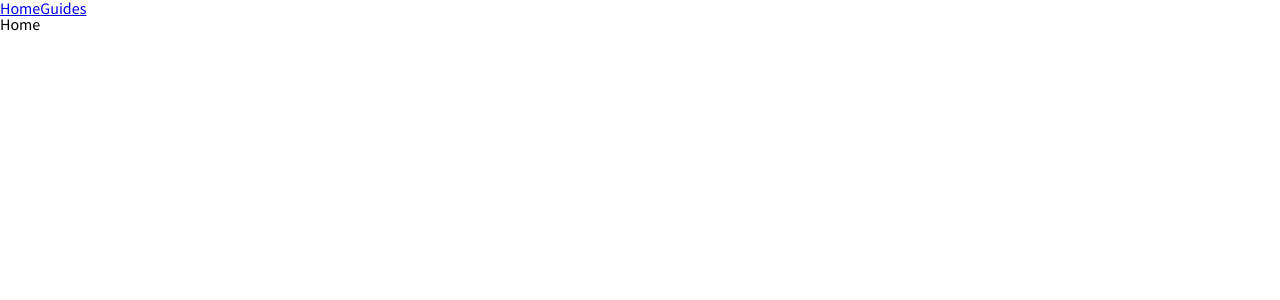
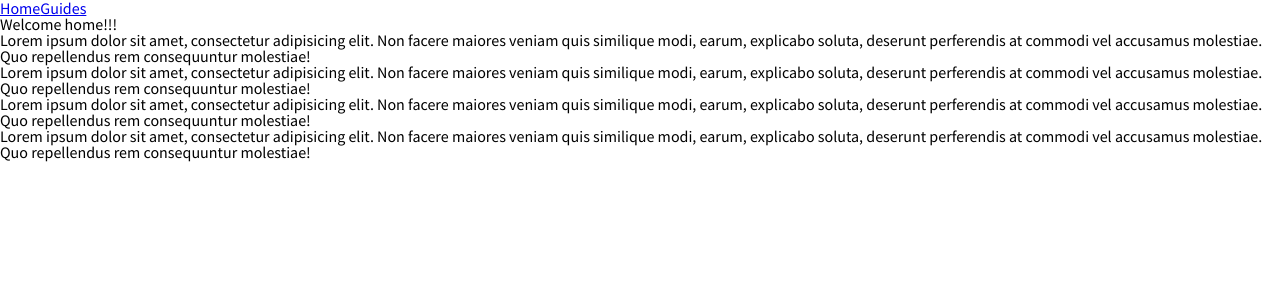
Before and after one commit to SumiSeo/kaka, a Next.js app: page / in a window 1280 px wide. Shown: the top 300 px of the page. Built offline with nearby package versions, Linux system fonts and the light colour scheme.

Commit message:
chore(mockup): add mockup html tag

```diff
--- a/pages/index.tsx
+++ b/pages/index.tsx
@@ -8,7 +8,33 @@ const inter = Inter({ subsets: ["latin"] });
 export default function Home() {
   return (
     <>
-      <div>Home</div>
+      <div>
+        <h1>Welcome home!!!</h1>
+        <p>
+          Lorem ipsum dolor sit amet, consectetur adipisicing elit. Non facere
+          maiores veniam quis similique modi, earum, explicabo soluta, deserunt
+          perferendis at commodi vel accusamus molestiae. Quo repellendus rem
+          consequuntur molestiae!
+        </p>
+        <p>
+          Lorem ipsum dolor sit amet, consectetur adipisicing elit. Non facere
+          maiores veniam quis similique modi, earum, explicabo soluta, deserunt
+          perferendis at commodi vel accusamus molestiae. Quo repellendus rem
+          consequuntur molestiae!
+        </p>
+        <p>
+          Lorem ipsum dolor sit amet, consectetur adipisicing elit. Non facere
+          maiores veniam quis similique modi, earum, explicabo soluta, deserunt
+          perferendis at commodi vel accusamus molestiae. Quo repellendus rem
+          consequuntur molestiae!
+        </p>
+        <p>
+          Lorem ipsum dolor sit amet, consectetur adipisicing elit. Non facere
+          maiores veniam quis similique modi, earum, explicabo soluta, deserunt
+          perferendis at commodi vel accusamus molestiae. Quo repellendus rem
+          consequuntur molestiae!
+        </p>
+      </div>
     </>
   );
 }
```
Also changed, not shown: pages/Guides.tsx (+11 -1 lines).
